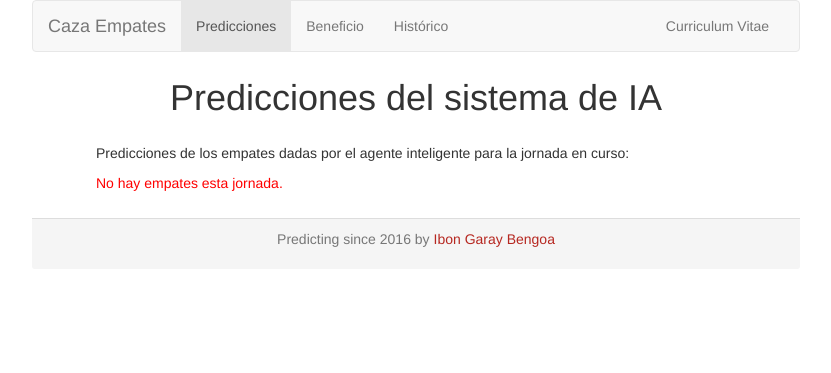
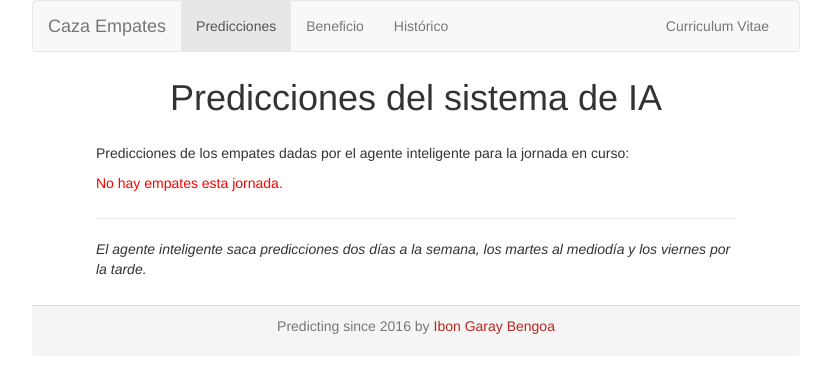
Before and after one commit to AlphaPicks/AlphaPicks, a Django app: page /prediccion in a window 1280 px wide. Shown: the top 373 px of the page, without its empty margins (224-1055 px from the left). Run offline with Django 3.2, Linux system fonts and the light colour scheme; data comes from the database, SQL or seed files in the repository; both versions use the stored data as it was after the commit; some libraries are stand-ins or nearby versions.

Commit message:
Predicciones pie de pagina

```diff
--- a/bets/views.py
+++ b/bets/views.py
@@ -279,7 +279,7 @@ def historicoBeneficiosLanzarOtrasTemporadas():
         ganancias_totales = df_prediccion_rf_empates[(df_prediccion_rf_empates["Prediccion"] == "1") & (df_prediccion_rf_empates["FTR"] == "1")]["B365D"].values.sum()
 
         #Beneficios.objects.all().delete()
-
+        print(round(((ganancias_totales - capital_inicial_total2)*100/CAPITAL_INICIAL_TOTAL_APUESTAS),2))
         b = Beneficios(dia = timezone.now(), capital_inicial = round(capital_inicial_total2, 2), ganancias_brutas = round(ganancias_totales, 2), ganancias_netas = round(ganancias_totales - capital_inicial_total2, 2), porcentaje_beneficio = round(ganancias_totales * 100 / capital_inicial_total2 - 100, 2), porcentaje_beneficio_frente_al_inicial = round(((ganancias_totales - capital_inicial_total2)*100/CAPITAL_INICIAL_TOTAL_APUESTAS),2), temporada = t)
         b.save()
 
--- a/web_project/templates/prediccion.html
+++ b/web_project/templates/prediccion.html
@@ -64,6 +64,12 @@
     <table id="showData" ></table>
     <p id="showData3" style="color: red"></p>
   </section>
+  <section style="margin-right: 25%; margin-left: 25%; margin-bottom: 2%;">
+    <hr>
+    <p><i>El agente inteligente saca predicciones dos días a la semana, los martes al mediodía y los viernes por la tarde.</i></p>
+    </section>
+
+
 
 
 <script>
```
Also changed, not shown: db.sqlite3.
